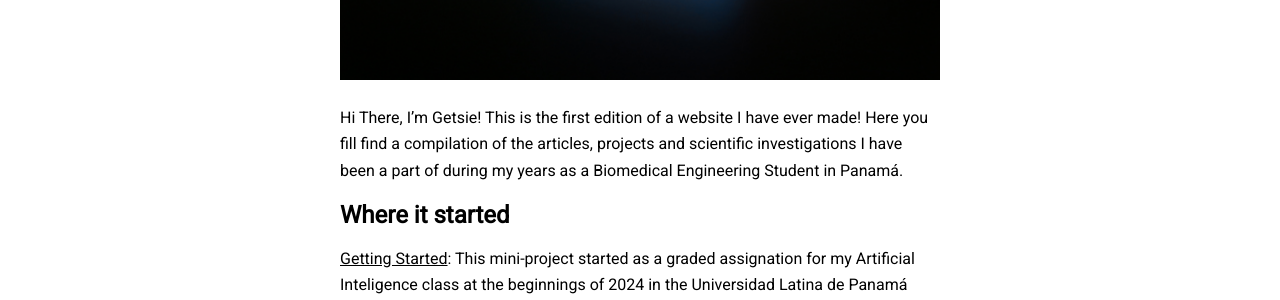
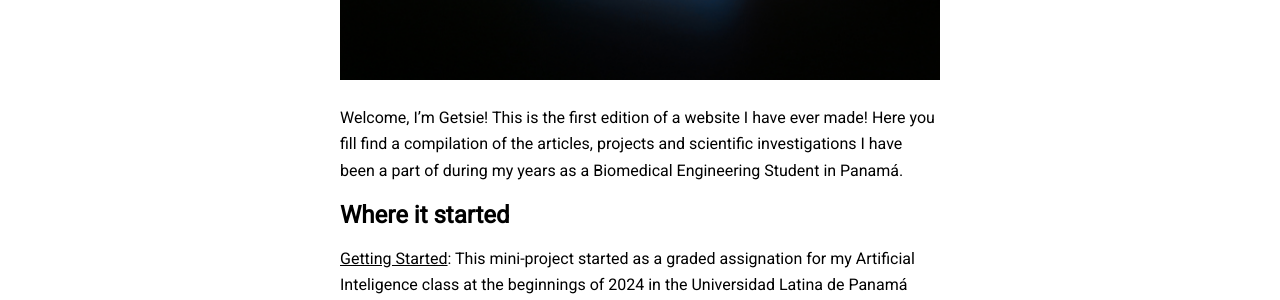
Before and after one commit to GJSayas/GJSayas.github.io, a Jekyll site: the page built from _posts/2024-01-26-welcome-to-millennial.md, in a window 1280 px wide and 900 px high, scrolled down 355 px. Shown: the part 152-452 px from the top of the window. Built offline with Jekyll 4.4.1, drawn with Linux system fonts in a browser that asks for light colours; nearby versions of some CDN libraries.

Commit message:
Update 2024-01-26-welcome-to-millennial.md

```diff
--- a/_posts/2024-01-26-welcome-to-millennial.md
+++ b/_posts/2024-01-26-welcome-to-millennial.md
@@ -7,7 +7,7 @@ tags: [documentation,sample]
 image: welcome.jpg
 ---
 
-Hi There, I'm Getsie!
+Welcome, I'm Getsie!
 This is the first edition of a website I have ever made! Here you fill find a compilation of the articles, projects and scientific investigations I have been a part of during my years as a Biomedical Engineering Student in Panamá.
 
 ## Where it started
```
